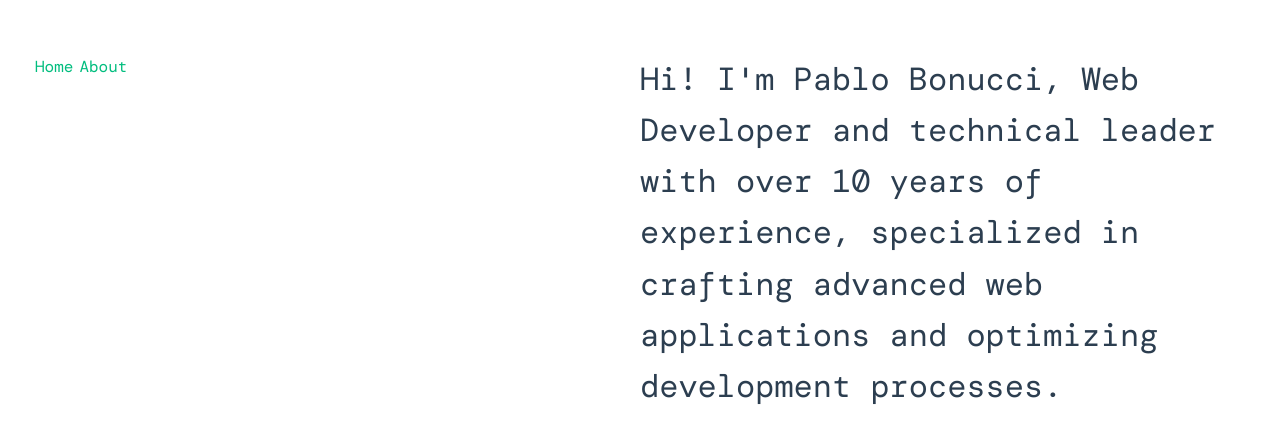
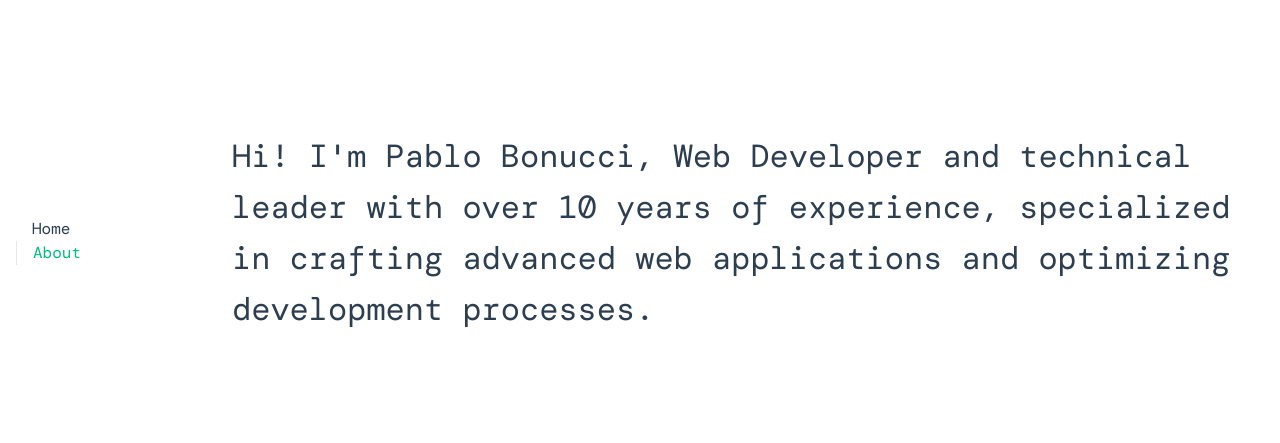
Before and after one commit to pablobbb/pablobbb.github.io, a Vue app: page / in a window 1280 px wide. Shown: the part 167-610 px from the top of the page. Built offline with nearby package versions, Linux system fonts and the light colour scheme; the HTML template or start-up script is replaced by a standard one; a web font is replaced by a local one.

Commit message:
refactor: move all styles to main.css

```diff
--- a/src/assets/main.css
+++ b/src/assets/main.css
@@ -1,4 +1,66 @@
 @import './base.css';
+
+header {
+  line-height: 1.5;
+  max-height: 100vh;
+}
+
+.logo {
+  display: block;
+  margin: 0 auto 2rem;
+}
+
+nav {
+  width: 100%;
+  font-size: 12px;
+  text-align: center;
+  margin-top: 2rem;
+}
+
+nav a.router-link-exact-active {
+  color: var(--color-text);
+}
+
+nav a.router-link-exact-active:hover {
+  background-color: transparent;
+}
+
+nav a {
+  display: inline-block;
+  padding: 0 1rem;
+  border-left: 1px solid var(--color-border);
+}
+
+nav a:first-of-type {
+  border: 0;
+}
+
+@media (min-width: 1024px) {
+  header {
+    display: flex;
+    place-items: center;
+    padding-right: calc(var(--section-gap) / 2);
+  }
+
+  .logo {
+    margin: 0 2rem 0 0;
+  }
+
+  header .wrapper {
+    display: flex;
+    place-items: flex-start;
+    flex-wrap: wrap;
+  }
+
+  nav {
+    text-align: left;
+    margin-left: -1rem;
+    font-size: 1rem;
+
+    padding: 1rem 0;
+    margin-top: 1rem;
+  }
+}
 
 #app {
   max-width: 1280px;
@@ -29,7 +91,7 @@
 
   #app {
     display: grid;
-    grid-template-columns: 1fr 1fr;
+    grid-template-columns: 12.5rem auto;
     padding: 0 2rem;
   }
 }
```
